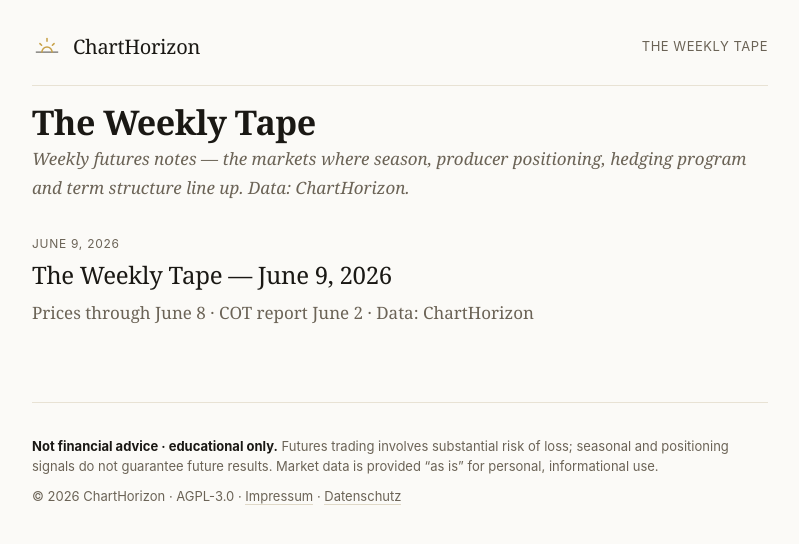
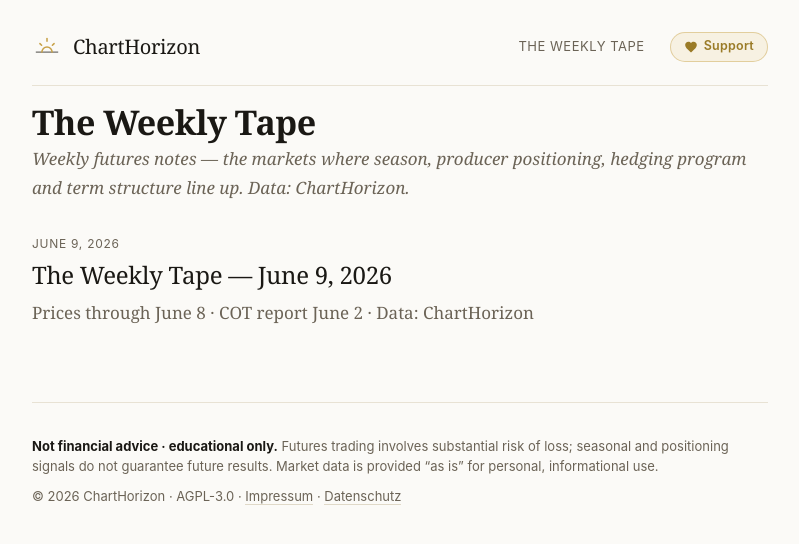
Before and after one commit to ChartHorizon/website, a Jekyll site: the page built from index.html, in a window 1280 px wide. Shown: the top 544 px of the page, without its empty margins (240-1039 px from the left). Built offline with Jekyll 4.4.1, drawn with Linux system fonts in a browser that asks for light colours.

Commit message:
feat: add Buy Me a Coffee support button to the header
Gold pill with heart icon in the site header, linking to
buymeacoffee.com/charthorizon (support/social outbound only).
Decorative tagline collapses under 560px so the button always fits.

Co-Authored-By: Claude Opus 4.8 (1M context) <noreply@anthropic.com>

```diff
--- a/_layouts/default.html
+++ b/_layouts/default.html
@@ -31,6 +31,9 @@
     <span class="word">ChartHorizon</span>
   </a>
   <span class="tagline">{{ site.tagline }}</span>
+  <a class="support" href="https://buymeacoffee.com/charthorizon" target="_blank" rel="noopener" aria-label="Support ChartHorizon on Buy Me a Coffee">
+    <svg viewBox="0 0 24 24" aria-hidden="true"><path d="M12 21.35l-1.45-1.32C5.4 15.36 2 12.28 2 8.5 2 5.42 4.42 3 7.5 3c1.74 0 3.41.81 4.5 2.09C13.09 3.81 14.76 3 16.5 3 19.58 3 22 5.42 22 8.5c0 3.78-3.4 6.86-8.55 11.54L12 21.35z"/></svg>Support
+  </a>
 </header>
 
 <main>
--- a/assets/css/blog.css
+++ b/assets/css/blog.css
@@ -23,6 +23,16 @@ body{
 .site-head .mark{flex:none}
 .site-head .word{font-size:20px; letter-spacing:-.3px}
 .site-head .tagline{margin-left:auto; font:13px/1.3 var(--sans); letter-spacing:.04em; color:var(--muted); text-transform:uppercase}
+.site-head .support{display:inline-flex; align-items:center; gap:6px; margin-left:14px; flex:none;
+  font:600 12.5px/1 var(--sans); letter-spacing:.02em; color:var(--gold-ink);
+  background:var(--quote-bg); border:1px solid rgba(200,162,74,.45); border-radius:999px;
+  padding:7px 13px; text-decoration:none; transition:background .15s,color .15s,border-color .15s}
+.site-head .support svg{width:14px; height:14px; fill:currentColor; flex:none}
+.site-head .support:hover{background:var(--gold); color:#fff; border-color:var(--gold)}
+@media (max-width:560px){
+  .site-head .tagline{display:none}
+  .site-head .support{margin-left:auto}
+}
 
 .site-foot{margin-top:52px; padding:24px 0 44px; border-top:1px solid var(--rule); font:13px/1.6 var(--sans); color:var(--muted)}
 .site-foot strong{color:var(--ink)}
```
